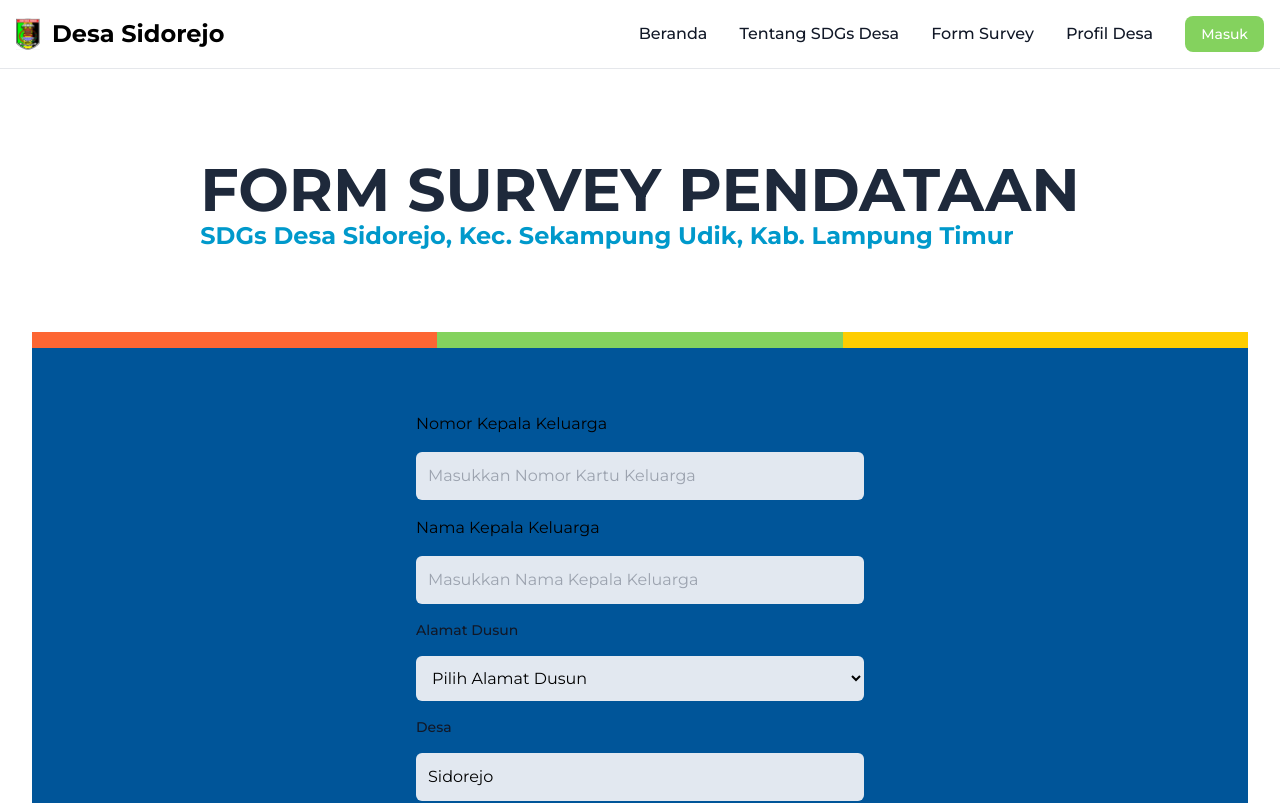
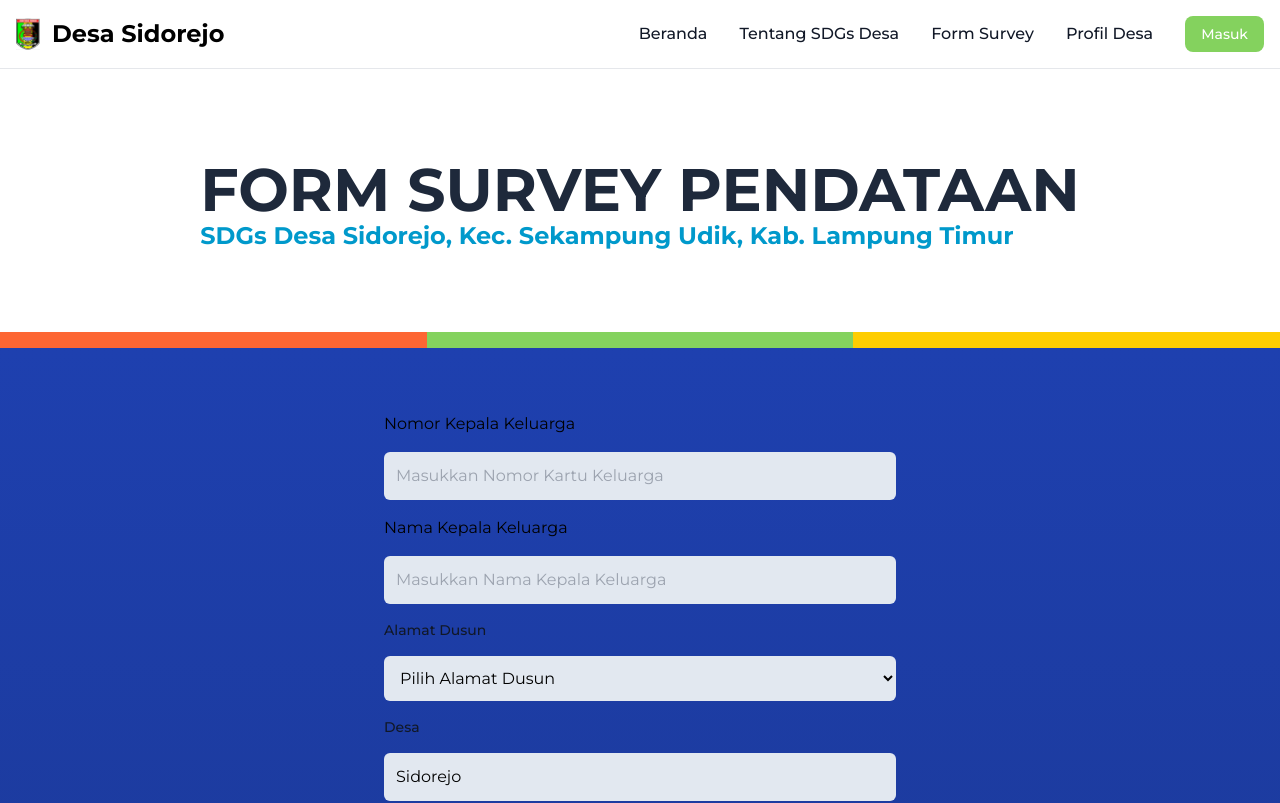
Before and after one commit to yondikavl/Website-SDGS-Sidorejo, a Next.js app: page /kuesioner in a window 1280 px wide. Shown: the top 803 px of the page. Built offline with nearby package versions, Linux system fonts and the light colour scheme.

Commit message:
update 05/12/23 09:46

```diff
--- a/src/app/kuesioner/page.jsx
+++ b/src/app/kuesioner/page.jsx
@@ -18,7 +18,7 @@ const page = () => {
         </div>
       </div>
       <div className="mx-auto">
-        <div className="flex mx-4 md:mx-8">
+        <div className="flex">
           <div className="bg-[#FD6633] flex-1 py-2"></div>
           <div className="bg-[#84D25E] flex-1 py-2"></div>
           <div className="bg-[#FECD01] flex-1 py-2"></div>
--- a/src/components/Form/Submit.jsx
+++ b/src/components/Form/Submit.jsx
@@ -42,7 +42,7 @@ const Submit = () => {
       action=""
       name="contact-form"
       onSubmit={handleSubmit}
-      className="py-12 space-y-4 bg-[#005599] mx-4 md:mx-8 px-4 md:px-96"
+      className="py-12 space-y-4 bg-gradient-to-b from-blue-800 to-slate-900 px-4 md:px-96"
     >
       <ColumnForm
         label="Nomor Kepala Keluarga"
```
